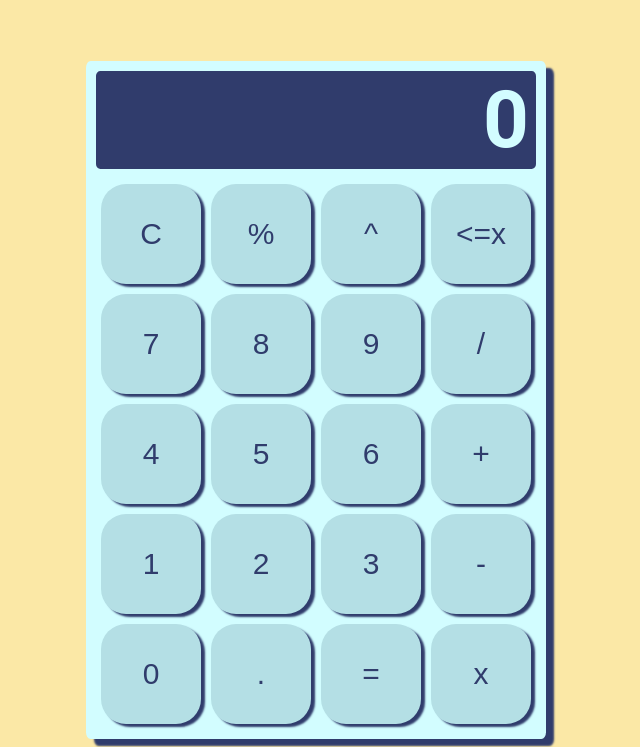
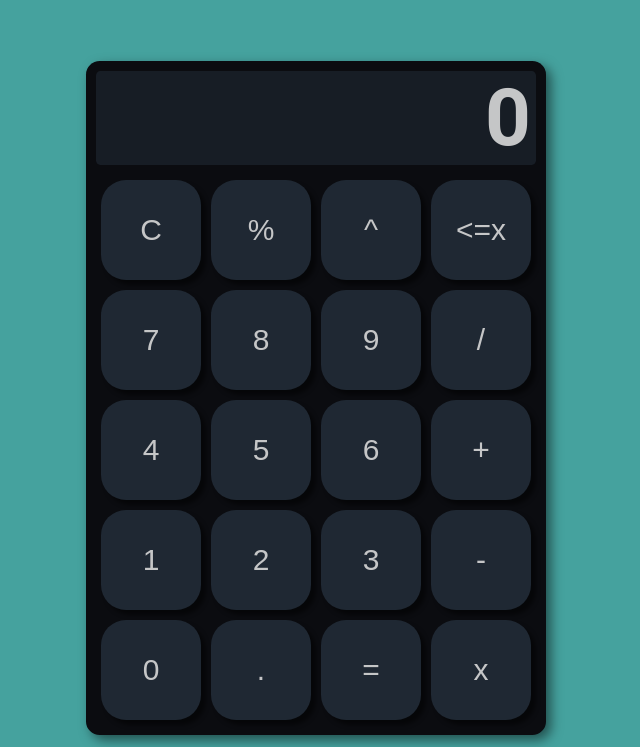
Before and after one commit to arkii1/Calculator, a plain HTML site: page index.html in a window 1280 px wide. Shown: the part 197-944 px from the top of the page, without its empty margins (324-964 px from the left). Drawn offline with Linux system fonts and the light colour scheme.

Commit message:
Changed colour scheme

```diff
--- a/style.css
+++ b/style.css
@@ -1,6 +1,6 @@
 body
 {
-    background-color: #fbe8a6;
+    background-color: #45a29e;
     font-family: 'Roboto', sans-serif;
     margin-bottom: 100px;
 
@@ -22,32 +22,24 @@ html {
 .calculator-container
 {
     margin-top: 250px;
-    background-color: #d2fdff;
-    box-shadow: 8px 7px 2px 0px #303c6c;
+    background-color: #0b0c10;
+    /* box-shadow: 8px 7px 2px 0px #303c6c; */
+    box-shadow: 5px 5px 12px rgba(0,0,0,0.5);
     width: auto;
     height: auto;
-    border-radius: 1%;
+    border-radius: 3% / 2%;
 }
 
 .screen-container
 {
-    background-color: #303c6c;
-    border: 2px solid #303c6c;
+    background-color: #171d25;
+    border: none;
     height: auto;
     width: auto;
 
     margin: 10px 10px;
     border-radius: 1% / 5%;
 
-}
-
-.operation-text
-{
-    text-align: end;
-    position: relative;
-    font-size: 30px;
-    bottom: 0px;
-    margin: 0px 5px;
 }
 
 .screen-text
@@ -57,7 +49,7 @@ html {
     font-size: 80px;
     bottom: 0px;
     margin: 0px 5px;
-    color: #d2fdff;
+    color: #c5c6c7;
 }
 
 .buttons-container
@@ -73,12 +65,12 @@ button
     height: 100px;
     width: 100px;
 
-    background-color: #b4dfe5;              /*66a5ad*/
-    color: #303c6c;
+    background-color: #1f2833;            /*66a5ad*/
+    color: #c5c6c7;
 
     border: none;
     border-radius: 25%;
-    box-shadow: 4px 3px 2px 0px #303c6c;
+    box-shadow: 5px 5px 4px rgba(0,0,0,0.5);
 
     margin: 5px;
 
@@ -90,7 +82,8 @@ button
 
 button:hover
 {
-    background-color: #a7bdc2;
+    background-color: #59ccc4;
+    color: #ececec;
     transform: scale(1.05);
 
     transition: transform .1s;
@@ -98,8 +91,8 @@ button:hover
 
 button:active
 {
-    transform: scale(0.95);
-    background-color: #889a9e;
+    transform: scale(0.9);
+    background-color: #1f2833;
 }
 
 .footer-container
@@ -118,6 +111,6 @@ button:active
 .footer-text
 {
     font-size: 20px;
-    color: #f4976c;
+    color: #0b0c10;
     text-align: center;
 }
```
